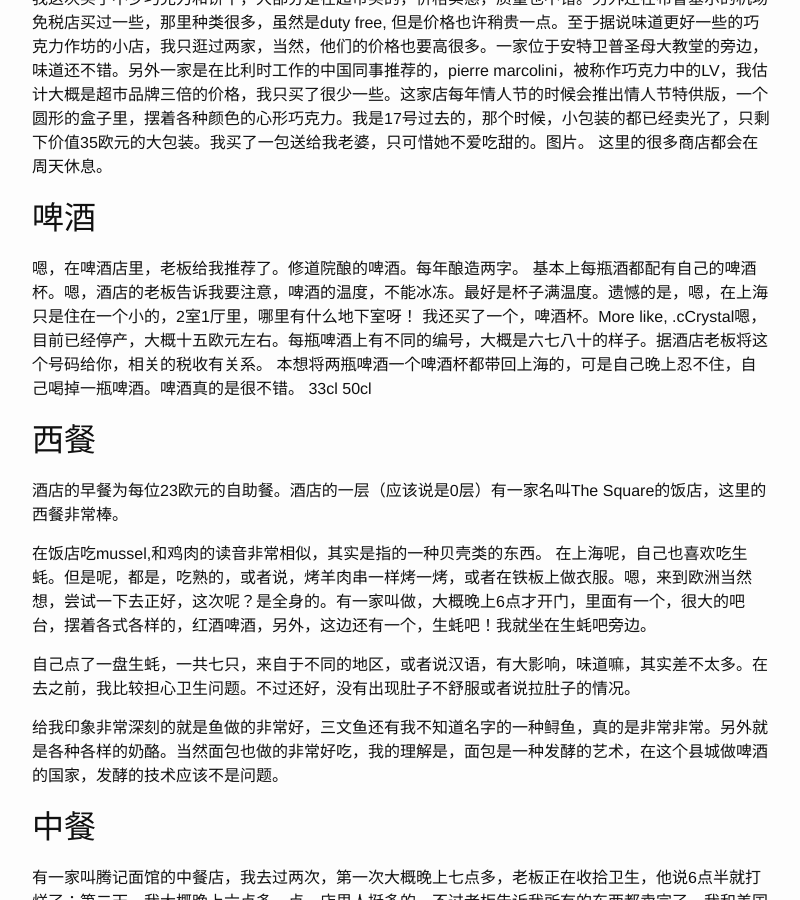
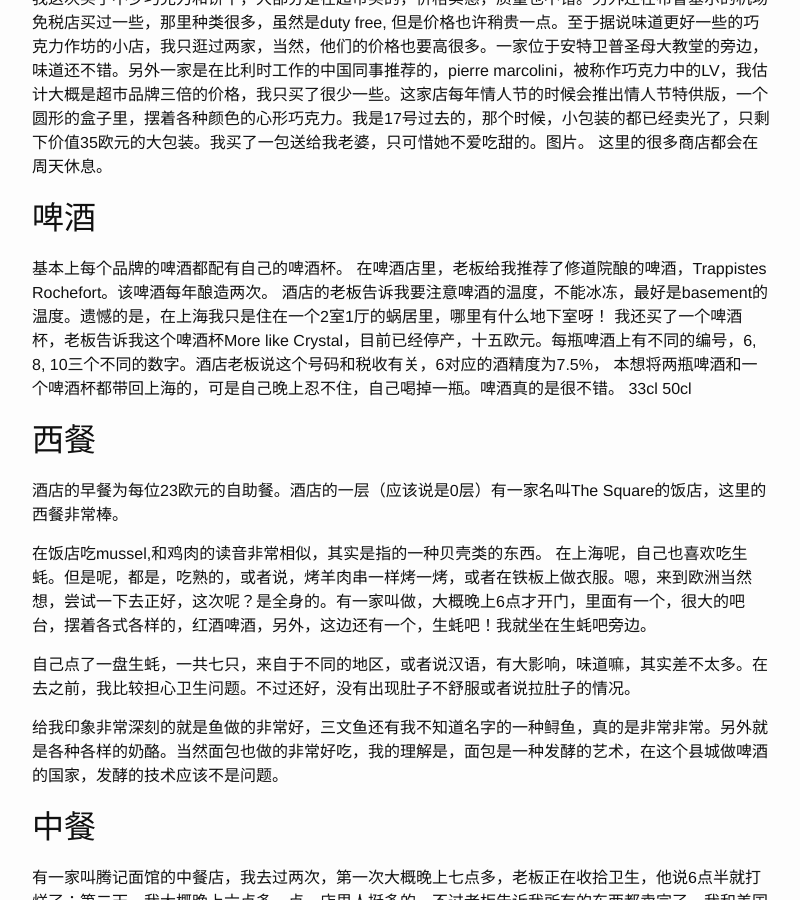
Before and after one commit to iamafool/iamafool.github.io, a Jekyll site: the page built from _posts/2017-02-20-belgium-travel.markdown, in a window 1280 px wide and 900 px high, scrolled down 1263 px. Shown: the whole window, without its empty margins (238-1038 px from the left). Built offline with Jekyll 4.4.1, drawn with Linux system fonts in a browser that asks for light colours; comment, search, counter and statistics services are not loaded; some of the changed text lies outside the part shown.

Commit message:
update belgium travel

```diff
--- a/_posts/2017-02-20-belgium-travel.markdown
+++ b/_posts/2017-02-20-belgium-travel.markdown
@@ -7,7 +7,7 @@ categories: 杂记
 在机场候机的时间，我来记录一下这次的出差见闻。曾经看到过类似的文字：异国他乡的见闻，第一周时，你可以写一本书，第一个月时，你可以写一本杂志，第一年时，你可以写一篇文章。待得越久反而越无话可说。我写不了一本书，简记如下以供下次出差时参考。
 
 ## 准备
-在去比利时之前，本来想咨询一下在比利时留学回国的同事，但是想一想，还是算了吧，有些事情还是要自己尝试，自己犯错，这样留下的印象更深刻。
+在去比利时之前，本来想咨询一下在比利时留学回国的同事，但是想一想，还是算了吧，有些事情还是要自己尝试、自己犯错，这样留下的印象更深刻。
 
 ## 交通
 从安特卫普到贝尔塞，大概有不到一个小时的车程，当然我是指如果坐公交车的话。我的酒店对面就是号称全世界最美丽的火车站，附近有很多的公交车线路、轻轨和地铁。
@@ -30,10 +30,11 @@ categories: 杂记
 我这次买了不少巧克力和饼干，大部分是在超市买的，价格实惠，质量也不错。另外还在布鲁塞尔的机场免税店买过一些，那里种类很多，虽然是duty free, 但是价格也许稍贵一点。至于据说味道更好一些的巧克力作坊的小店，我只逛过两家，当然，他们的价格也要高很多。一家位于安特卫普圣母大教堂的旁边，味道还不错。另外一家是在比利时工作的中国同事推荐的，pierre marcolini，被称作巧克力中的LV，我估计大概是超市品牌三倍的价格，我只买了很少一些。这家店每年情人节的时候会推出情人节特供版，一个圆形的盒子里，摆着各种颜色的心形巧克力。我是17号过去的，那个时候，小包装的都已经卖光了，只剩下价值35欧元的大包装。我买了一包送给我老婆，只可惜她不爱吃甜的。图片。
 这里的很多商店都会在周天休息。
 ## 啤酒
-嗯，在啤酒店里，老板给我推荐了。修道院酿的啤酒。每年酿造两字。
-基本上每瓶酒都配有自己的啤酒杯。嗯，酒店的老板告诉我要注意，啤酒的温度，不能冰冻。最好是杯子满温度。遗憾的是，嗯，在上海只是住在一个小的，2室1厅里，哪里有什么地下室呀！
-我还买了一个，啤酒杯。More like, .cCrystal嗯，目前已经停产，大概十五欧元左右。每瓶啤酒上有不同的编号，大概是六七八十的样子。据酒店老板将这个号码给你，相关的税收有关系。
-本想将两瓶啤酒一个啤酒杯都带回上海的，可是自己晚上忍不住，自己喝掉一瓶啤酒。啤酒真的是很不错。
+基本上每个品牌的啤酒都配有自己的啤酒杯。
+在啤酒店里，老板给我推荐了修道院酿的啤酒，Trappistes Rochefort。该啤酒每年酿造两次。
+酒店的老板告诉我要注意啤酒的温度，不能冰冻，最好是basement的温度。遗憾的是，在上海我只是住在一个2室1厅的蜗居里，哪里有什么地下室呀！
+我还买了一个啤酒杯，老板告诉我这个啤酒杯More like  Crystal，目前已经停产，十五欧元。每瓶啤酒上有不同的编号，6, 8, 10三个不同的数字。酒店老板说这个号码和税收有关，6对应的酒精度为7.5%，
+本想将两瓶啤酒和一个啤酒杯都带回上海的，可是自己晚上忍不住，自己喝掉一瓶。啤酒真的是很不错。
 33cl 50cl
 ## 西餐
 酒店的早餐为每位23欧元的自助餐。酒店的一层（应该说是0层）有一家名叫The Square的饭店，这里的西餐非常棒。
```
